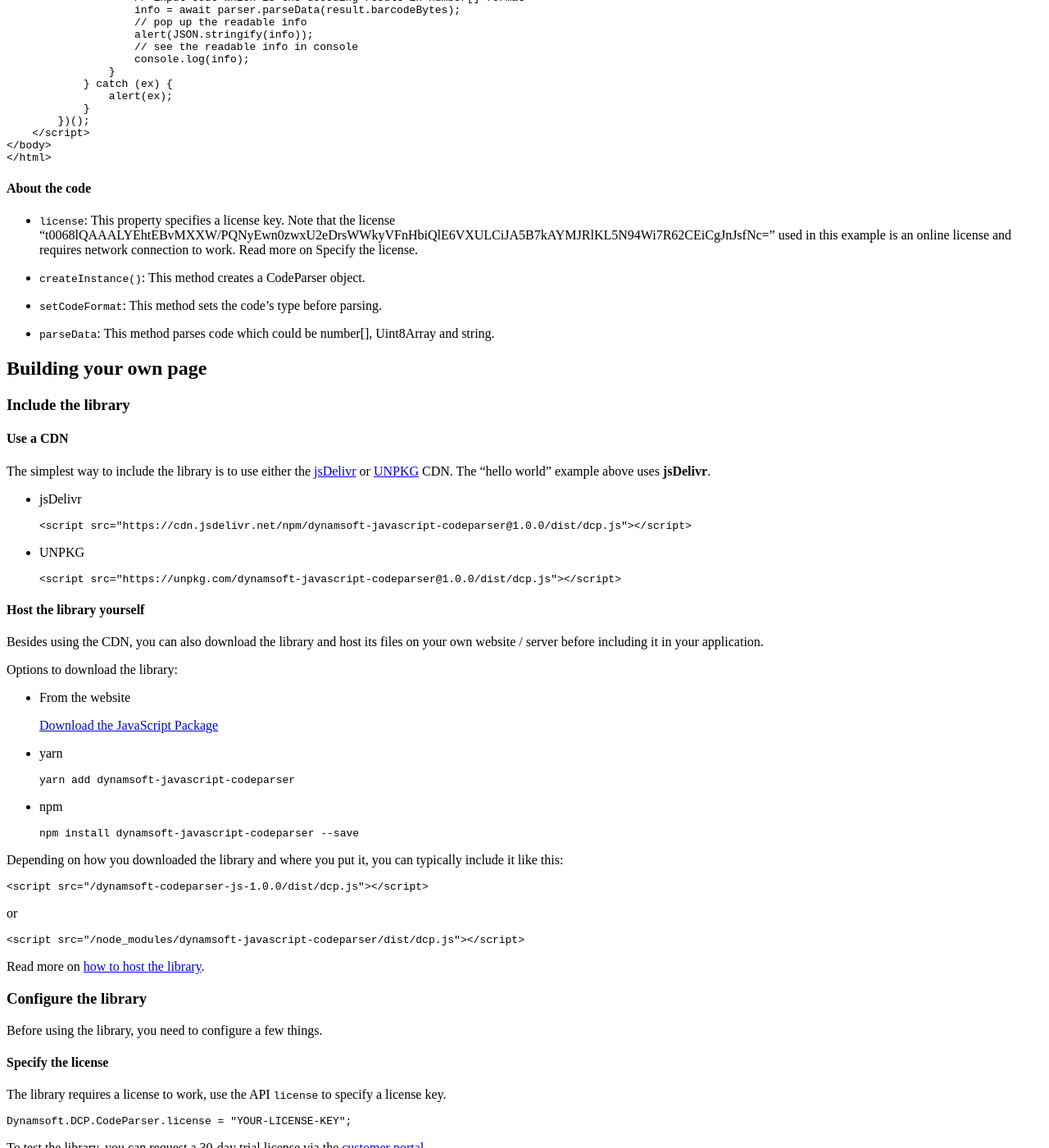
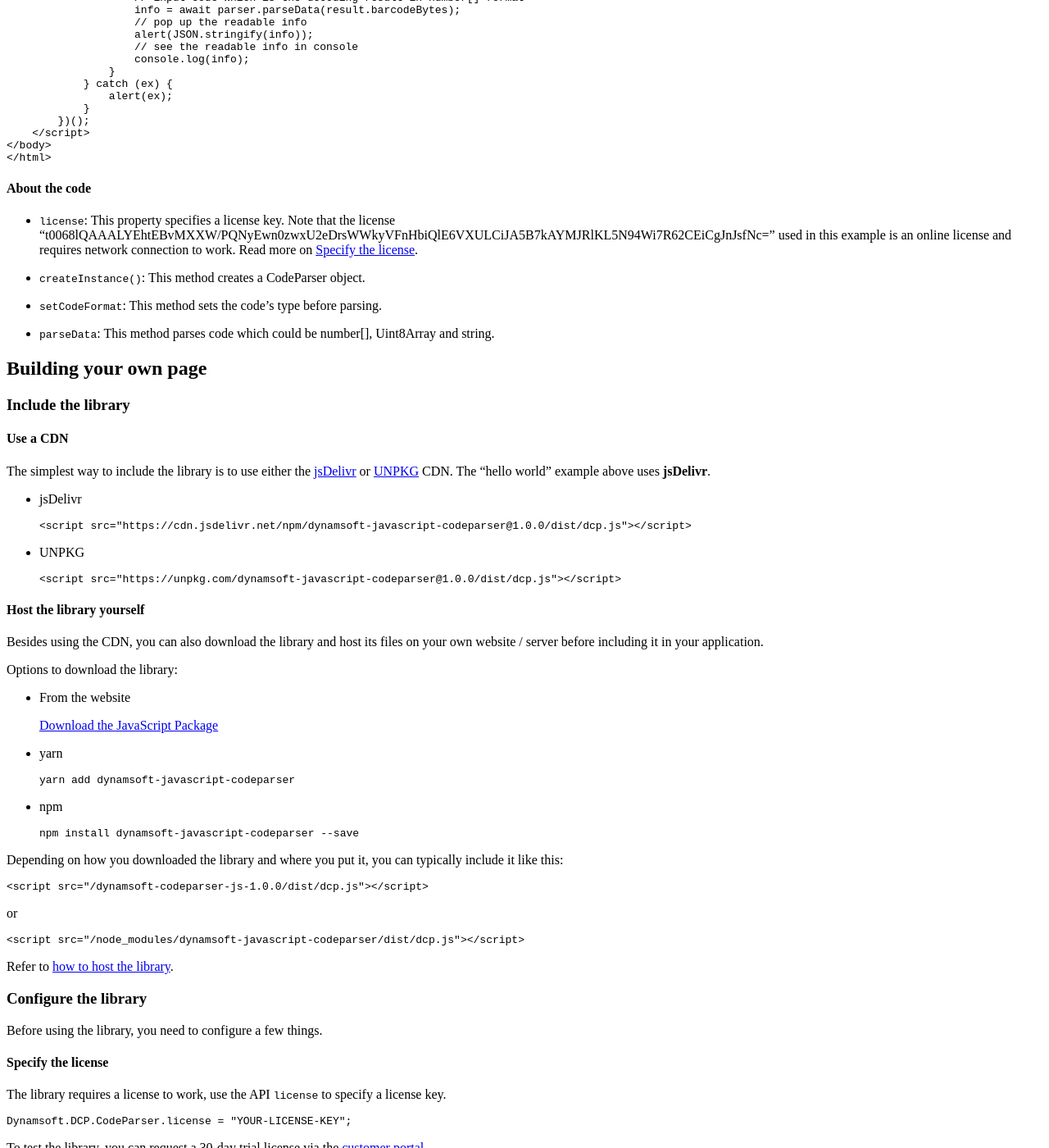
Before and after one commit to dynamsoft-docs/code-parser-docs, a Jekyll site: the page built from programming/javascript/user-guide.md, in a window 1280 px wide and 1400 px high, scrolled down 1759 px. Shown: the whole window at 82% size. Built offline with Jekyll 4.4.1, drawn with Linux system fonts in a browser that asks for light colours.

Commit message:
revise a bit

````diff
--- a/programming/javascript/user-guide.md
+++ b/programming/javascript/user-guide.md
@@ -97,7 +97,7 @@ Since the code that needs parsing is usually hard to understand and often comes
 
 #### About the code
 
-* `license`: This property specifies a license key. Note that the license "t0068lQAAALYEhtEBvMXXW/PQNyEwn0zwxU2eDrsWWkyVFnHbiQlE6VXULCiJA5B7kAYMJRlKL5N94Wi7R62CEiCgJnJsfNc=" used in this example is an online license and requires network connection to work. Read more on Specify the license.
+* `license`: This property specifies a license key. Note that the license "t0068lQAAALYEhtEBvMXXW/PQNyEwn0zwxU2eDrsWWkyVFnHbiQlE6VXULCiJA5B7kAYMJRlKL5N94Wi7R62CEiCgJnJsfNc=" used in this example is an online license and requires network connection to work. Read more on [Specify the license](#specify-the-license).
 
 * `createInstance()`: This method creates a CodeParser object.
 
@@ -160,7 +160,7 @@ or
 <script src="/node_modules/dynamsoft-javascript-codeparser/dist/dcp.js"></script>
 ```
 
-Read more on [how to host the library](https://www.dynamsoft.com/barcode-reader/programming/javascript/user-guide/advanced-usage.html?ver=9.0.2&utm_source=guide&product=dbr&package=js#hosting-the-library).
+Refer to [how to host the library](https://www.dynamsoft.com/barcode-reader/programming/javascript/user-guide/advanced-usage.html?ver=9.0.2&utm_source=guide&product=dbr&package=js#hosting-the-library).
 
 ### Configure the library
 
````
